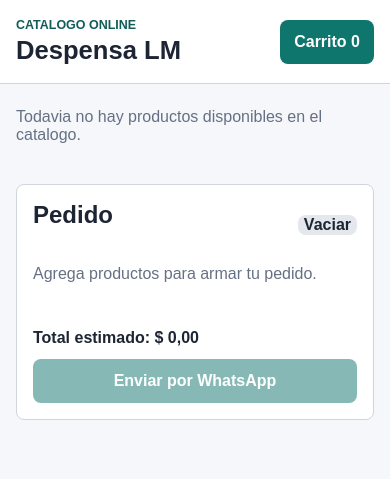
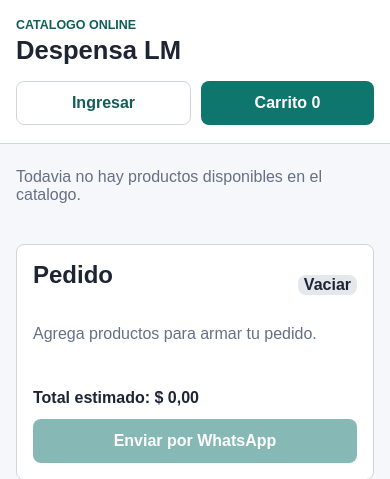
Before and after one commit to redbreake/DespensaLM, a Django app: page / in a window 390 px wide. Shown: the top 479 px of the page. Run offline with Django 5.2, Linux system fonts and the light colour scheme; data that the repository does not hold is empty.

Commit message:
Add admin login link to catalog

```diff
--- a/despensa/static/despensa/css/catalogo.css
+++ b/despensa/static/despensa/css/catalogo.css
@@ -27,6 +27,10 @@
   cursor: pointer;
   font: inherit;
   font-weight: 700;
+}
+
+a {
+  color: inherit;
 }
 
 .topbar {
@@ -59,6 +63,26 @@
 h1 {
   margin-bottom: 0;
   font-size: clamp(1.6rem, 4vw, 2.4rem);
+}
+
+.top-actions {
+  display: flex;
+  align-items: center;
+  gap: 10px;
+}
+
+.login-link {
+  display: inline-flex;
+  align-items: center;
+  justify-content: center;
+  min-height: 44px;
+  padding: 10px 14px;
+  border: 1px solid var(--line);
+  border-radius: 8px;
+  color: var(--accent-dark);
+  background: var(--paper);
+  font-weight: 700;
+  text-decoration: none;
 }
 
 .cart-toggle,
@@ -208,6 +232,20 @@
 }
 
 @media (max-width: 820px) {
+  .topbar {
+    align-items: flex-start;
+    flex-direction: column;
+  }
+
+  .top-actions {
+    width: 100%;
+  }
+
+  .login-link,
+  .cart-toggle {
+    flex: 1;
+  }
+
   .layout {
     grid-template-columns: 1fr;
   }
--- a/despensa/templates/despensa/catalogo.html
+++ b/despensa/templates/despensa/catalogo.html
@@ -13,9 +13,12 @@
       <p class="eyebrow">Catalogo online</p>
       <h1>Despensa LM</h1>
     </div>
-    <button class="cart-toggle" type="button" data-cart-toggle aria-label="Ver carrito">
-      Carrito <span data-cart-count>0</span>
-    </button>
+    <nav class="top-actions" aria-label="Accesos principales">
+      <a class="login-link" href="{% url 'admin:index' %}">Ingresar</a>
+      <button class="cart-toggle" type="button" data-cart-toggle aria-label="Ver carrito">
+        Carrito <span data-cart-count>0</span>
+      </button>
+    </nav>
   </header>
 
   <main class="layout">
```
